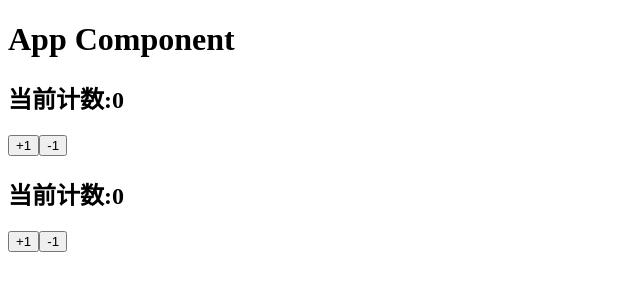
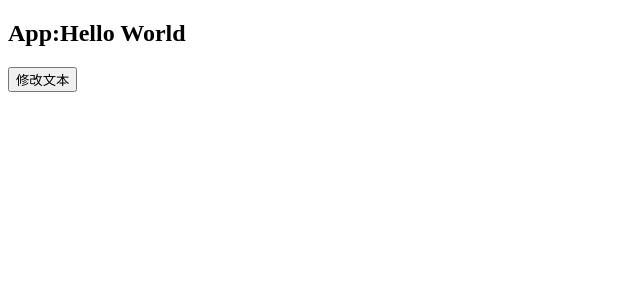
Before and after one commit to leafjava/coderwhy09_learn_reacthooks, a React (Create React App) app: page / in a window 1280 px wide. Shown: the top 300 px of the page, without its empty margins (0-640 px from the left). Built offline with nearby package versions, Linux system fonts and the light colour scheme.

Commit message:
1578_day87_Redux核心原理-React路由-Hooks-17_(理解)Hooks-useState理论知识内容补充

```diff
--- a/src/02_计数器实现对比/CounterHook.jsx
+++ b/src/02_计数器实现对比/CounterHook.jsx
@@ -6,16 +6,16 @@
 // }
 
 // 在自定义的hooks中,可以使用react提供的其他hooks,必须使用use开头
-function useFoo(){
-  const [message] = useState("Hello world")
-  return message
-}
+// function useFoo(){
+//   const [message] = useState("Hello world")
+//   return message
+// }
 
 function CounterHook(props){
   const [counter, setCounter] = useState(0)
 
   // foo()
-  const message = useFoo()
+  // const message = useFoo()
 
   return (
     <div>
--- /dev/null
+++ b/src/03_useState的使用/App.jsx
@@ -0,0 +1,20 @@
+import React, { memo, useState } from 'react'
+
+const App = memo(() => {
+  const [message, setMessage] = useState("Hello World")
+  const [count, setCount] = useState(100)
+  const [banners, setBanners] = useState([])
+
+  function changeMessage(){
+    setMessage("你好啊,李银河")
+  }
+
+  return (
+    <div>
+      <h2>App:{message}</h2>
+      <button onClick={changeMessage}>修改文本</button>
+    </div>
+  )
+})
+
+export default App
--- a/src/index.js
+++ b/src/index.js
@@ -1,7 +1,8 @@
 import React from 'react';
 import ReactDOM from 'react-dom/client';
 // import App from './App';
-import App from './02_计数器实现对比/App';
+// import App from './02_计数器实现对比/App';
+import App from './03_useState的使用/App';
 
 const root = ReactDOM.createRoot(document.getElementById('root'));
 root.render(
```
